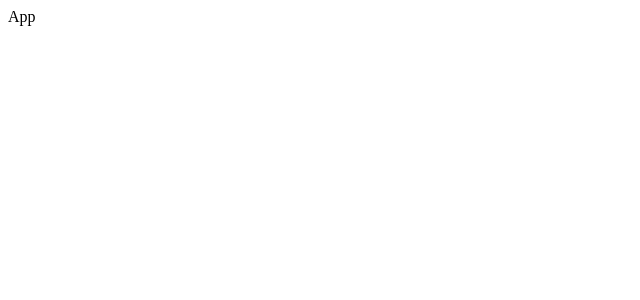
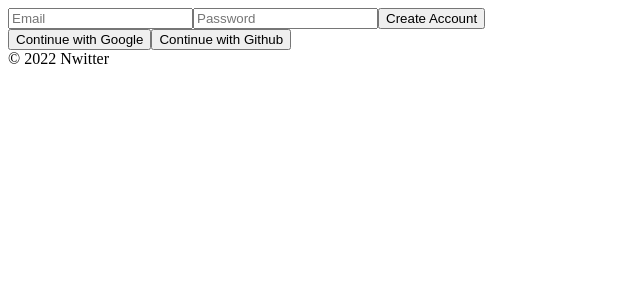
Before and after one commit to mykim929/nwitter, a React (Create React App) app: page / in a window 1280 px wide. Shown: the top 300 px of the page, without its empty margins (0-640 px from the left). Built offline with nearby package versions, Linux system fonts and the light colour scheme; no server answers.

Commit message:
누이터 이메일 로그인 기능

```diff
--- /dev/null
+++ b/jsconfig.json
@@ -0,0 +1,6 @@
+{
+    "compilerOptions": {
+        "baseUrl": "src"
+    },
+    "include": ["src"]
+}
--- a/package.json
+++ b/package.json
@@ -6,8 +6,10 @@
     "@testing-library/jest-dom": "^5.16.5",
     "@testing-library/react": "^13.4.0",
     "@testing-library/user-event": "^13.5.0",
+    "firebase": "^9.12.1",
     "react": "^18.2.0",
     "react-dom": "^18.2.0",
+    "react-router-dom": "^6.4.2",
     "react-scripts": "5.0.1",
     "web-vitals": "^2.1.4"
   },
--- a/src/App.js
+++ /dev/null
@@ -1,8 +0,0 @@
-
-function App() {
-  return (
-    <div>App</div>
-  );
-}
-
-export default App;
--- /dev/null
+++ b/src/components/App.js
@@ -0,0 +1,26 @@
+import { useEffect, useState } from  'react';
+import AppRouter from 'components/Router';
+import { authService } from 'fbase';
+
+function App() {
+  const [init, setInit] = useState(false);
+  const [isLoggedIn, setIsLoggedIn] = useState(false);
+  useEffect(() => {
+    authService.onAuthStateChanged((user) => {
+      if(user) {
+        setIsLoggedIn(user);
+      } else {
+        setIsLoggedIn(false);
+      }
+      setInit(true);
+    });
+  }, []);
+  return (
+    <>
+      {init ? <AppRouter isLoggedIn={isLoggedIn} /> : 'initializing... '}
+      <footer>&copy; {new Date().getFullYear()} Nwitter </footer>
+    </>
+  );
+}
+
+export default App;
--- /dev/null
+++ b/src/components/Router.js
@@ -0,0 +1,20 @@
+import { HashRouter as Router, Route, Routes } from 'react-router-dom';
+import Auth from 'routes/Auth';
+import Home from 'routes/Home';
+
+const AppRouter = ({ isLoggedIn }) => {
+    return (
+        <Router>
+            <Routes>
+                {isLoggedIn ? (
+                    <Route exact path="/" element={ <Home /> } />
+                ) : (
+                    <Route exact path="/" element={ <Auth /> } />
+                ) }
+                <Route />
+            </Routes>
+        </Router>
+    );
+};
+
+export default AppRouter;
--- /dev/null
+++ b/src/fbase.js
@@ -0,0 +1,20 @@
+// Import the functions you need from the SDKs you need
+import { initializeApp } from "firebase/app";
+import { getAuth } from 'firebase/auth';
+// TODO: Add SDKs for Firebase products that you want to use
+// https://firebase.google.com/docs/web/setup#available-libraries
+
+// Your web app's Firebase configuration
+const firebaseConfig = {
+  apiKey: process.env.REACT_APP_API_KEY,
+  authDomain: process.env.REACT_APP_AUTH_DOMAIN,
+  projectId: process.env.REACT_APP_PROJECT_ID,
+  storageBucket: process.env.REACT_APP_STORAGE_BUCKET,
+  messagingSenderId: process.env.REACT_APP_MESSAGING_SENDER_ID,
+  appId: process.env.REACT_APP_APP_ID
+};
+
+// Initialize Firebase
+initializeApp(firebaseConfig);
+
+export const authService = getAuth();
--- a/src/index.js
+++ b/src/index.js
@@ -1,6 +1,6 @@
 import React from 'react';
 import ReactDOM from 'react-dom/client';
-import App from './App';
+import App from 'components/App';
 
 const root = ReactDOM.createRoot(document.getElementById('root'));
 root.render(
--- /dev/null
+++ b/src/routes/Auth.js
@@ -0,0 +1,50 @@
+
+import { createUserWithEmailAndPassword, signInWithEmailAndPassword } from 'firebase/auth';
+import { authService } from 'fbase';
+import { useState } from 'react';
+
+const Auth = () => {
+    const [email, setEmail] = useState('');
+    const [password, setPassword] = useState('');
+    const [newAccount, setNewAccount] = useState(true);
+
+    const onChange = (event) => {
+        const {target: {name, value}} = event;
+        if(name === 'email') {
+            setEmail(value);
+        } else if(name === 'password') {
+            setPassword(value);
+        }
+    }
+    const onSubmit = async (event) => {
+        event.preventDefault();
+        try {
+            let data;
+            if(newAccount) {
+                // create newAccount
+                data = await createUserWithEmailAndPassword(authService, email, password);
+            } else {
+                // log in
+                data = await signInWithEmailAndPassword(email, password);
+            }
+            console.log(data);
+        } catch (error) {
+            console.log(error);
+        }
+    }
+    return (
+        <div>
+            <form onSubmit={onSubmit}>
+                <input name="email" type="email" placeholder="Email" value={email} onChange={onChange} required />
+                <input name="password" type="password" placeholder="Password" value={password} onChange={onChange} required />
+                <input type="submit" value={newAccount? 'Create Account' : 'Log In'} />
+            </form>
+            <div>
+                <button>Continue with Google</button>
+                <button>Continue with Github</button>
+            </div>
+        </div>
+    )
+}
+
+export default Auth;
--- /dev/null
+++ b/src/routes/EditProfile.js
@@ -0,0 +1,3 @@
+const EditProfile = () => <span>EditProfile</span>;
+
+export default EditProfile;
--- /dev/null
+++ b/src/routes/Home.js
@@ -0,0 +1,3 @@
+const Home = () => <span>Home</span>;
+
+export default Home;
--- /dev/null
+++ b/src/routes/Profile.js
@@ -0,0 +1,3 @@
+const Profile = () => <span>Profile</span>;
+
+export default Profile;
```
Also changed, not shown: 2 other files (tests, documents, lock files or other folders).
